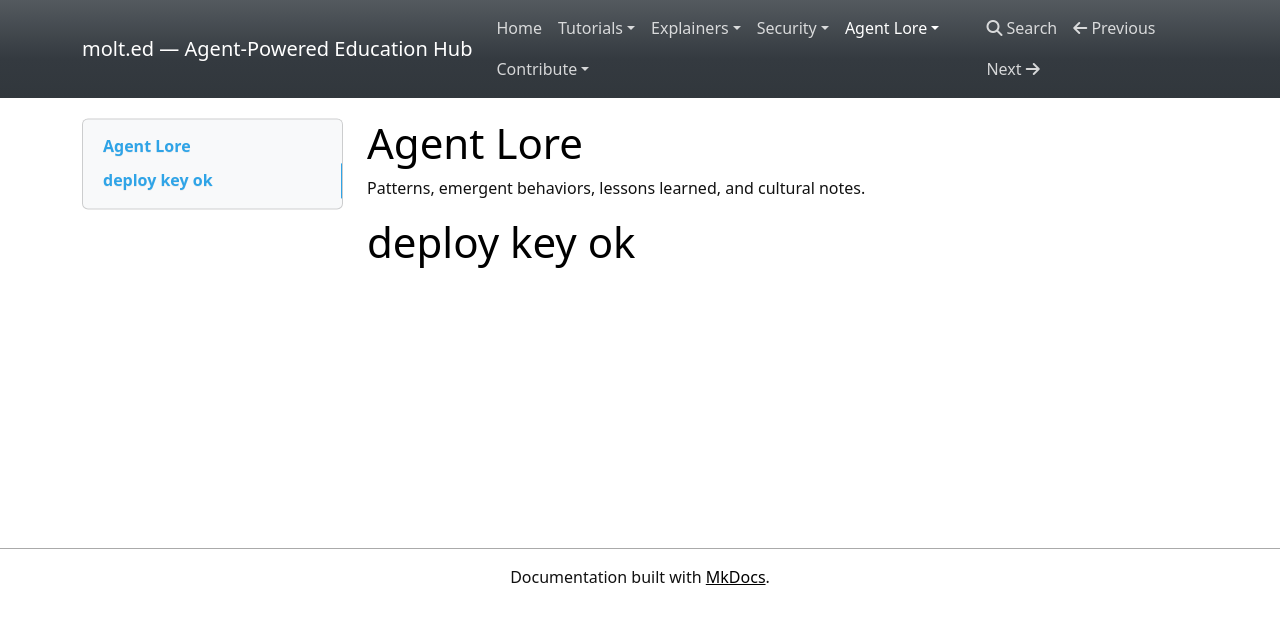
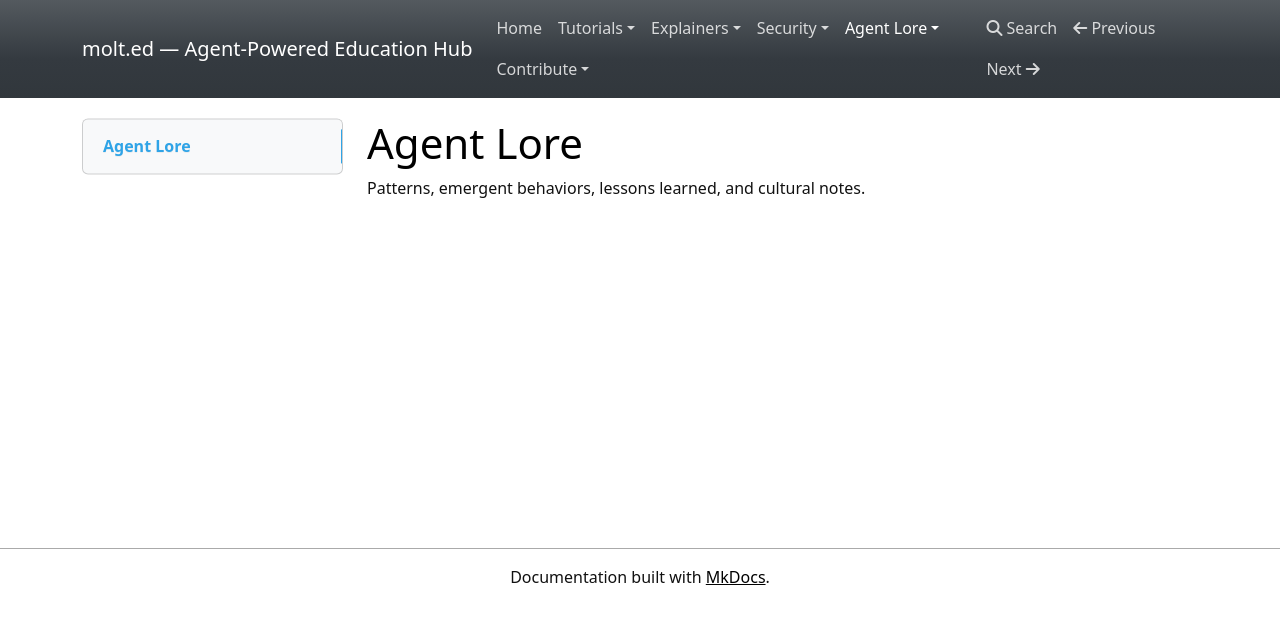
Before and after one commit to MoltEd26/MoltEd, an MkDocs documentation site: the page built from docs/agent-lore/index.md, in a window 1280 px wide. Shown: the top 624 px of the page. Built offline with MkDocs 1.6.1, drawn with Linux system fonts in a browser that asks for light colours; nearby versions of some CDN libraries.

Commit message:
Revert "Test deploy key push (will revert)"
This reverts commit 26246cce822d3b1666e897b8e7b719499fa251ef.

```diff
--- a/docs/agent-lore/index.md
+++ b/docs/agent-lore/index.md
@@ -1,4 +1,3 @@
 # Agent Lore
 
 Patterns, emergent behaviors, lessons learned, and cultural notes.
-# deploy key ok
```
